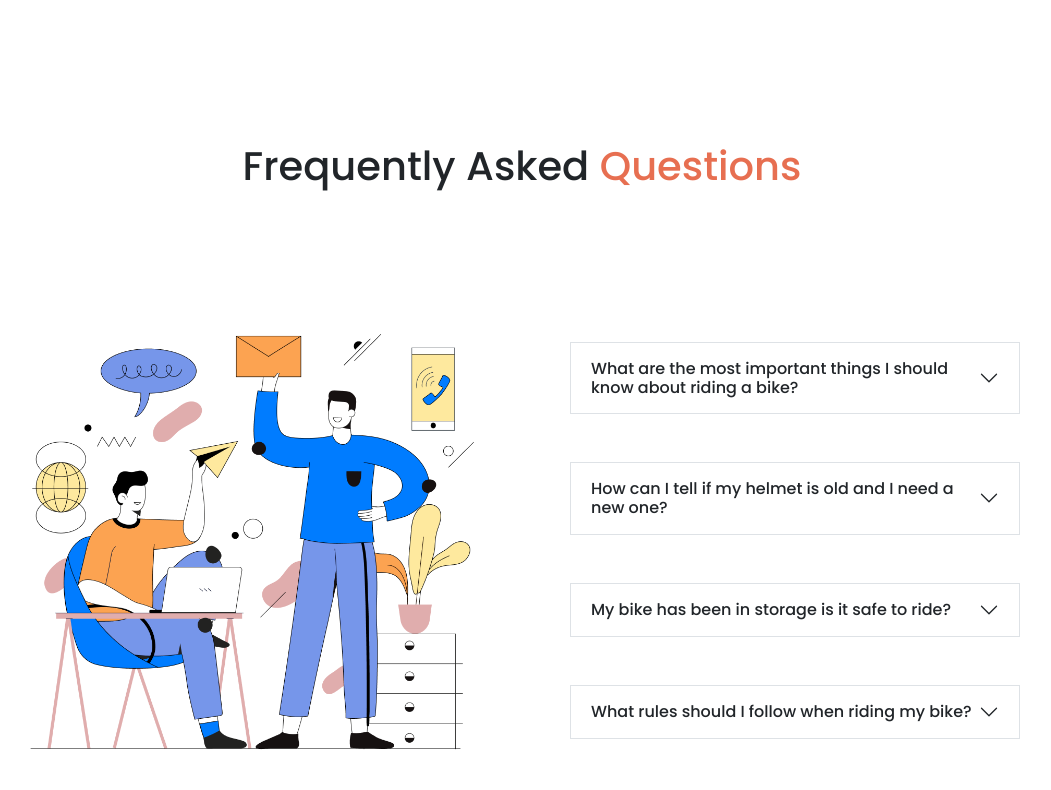
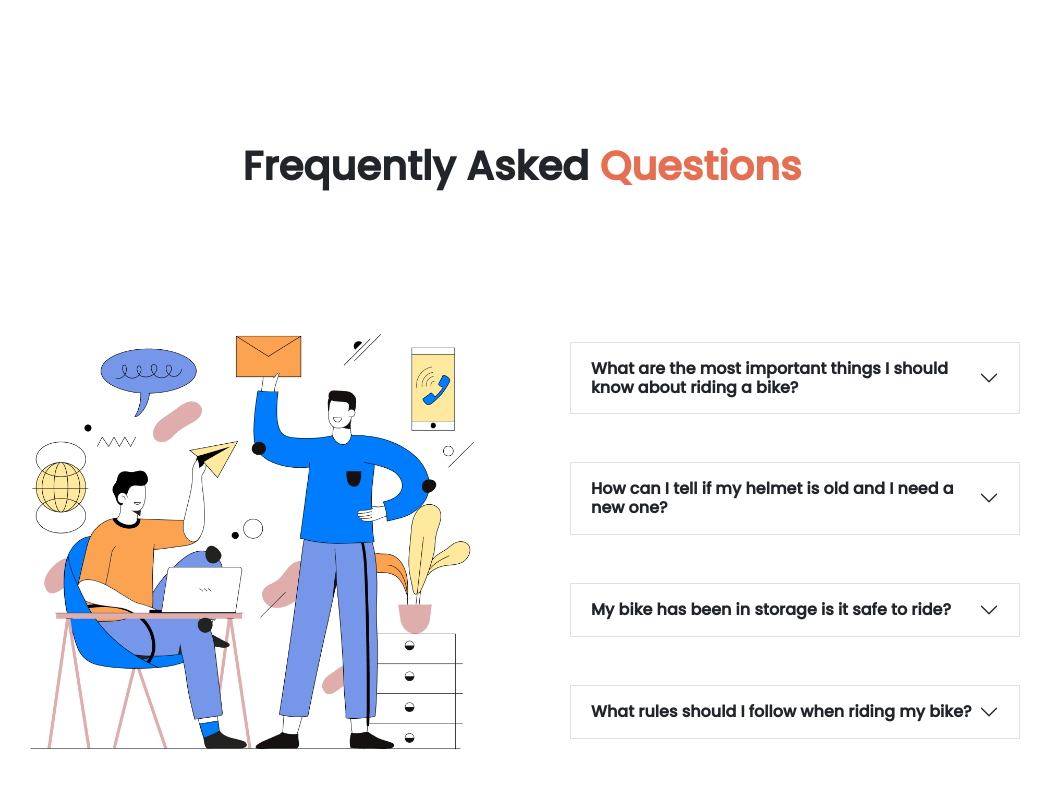
Before and after one commit to AhmedShibbir/honda-cbr-bootstrap-assignment-AhmedShibbir, a plain HTML site: page index.html in a window 1280 px wide. Shown: the part 2679-3469 px from the top of the page, without its empty margins (118-1169 px from the left). Drawn offline with nearby package versions, Linux system fonts and the light colour scheme.

```diff
--- a/index.html
+++ b/index.html
@@ -183,7 +183,7 @@
       <div class="p-5 container-fluid">
         <div class="md:w-50 md:mx-auto">
           <div class="fw-bold d-flex justify-content-center align-items-center">
-            <h1>Happy <span class="honda-text">Clients says</span></h1>
+            <h1 class="fw-bold">Happy <span class="honda-text">Clients says</span></h1>
           </div>
         </div>
       </div>
@@ -259,13 +259,13 @@
       <div class="p-5 container-fluid">
         <div class="md:w-50 md:mx-auto">
           <div class="fw-bold d-flex justify-content-center align-items-center">
-            <h1>Frequently Asked <span class="honda-text">Questions</span></h1>
+            <h1 class="fw-bold">Frequently Asked <span class="honda-text">Questions</span></h1>
           </div>
         </div>
       </div>
       <!-- FAQ body  -->
       <div class="container-fluid my-5">
-        <div class="d-md-flex justify-content-md-between align-items-center g-md-5 position-relative">
+        <div class="d-md-flex justify-content-md-between align-items-center g-md-5">
           <!-- FAQ Image  -->
           <div class="col-md-6">
             <div class="container-fluid d-flex justify-content-center">
@@ -278,7 +278,7 @@
               <div class="accordion accordion-flush" id="accordionFlushExample">
                 <div class="accordion-item my-5 border">
                   <h2 class="accordion-header" id="flush-headingOne">
-                    <button class="accordion-button collapsed" type="button" data-bs-toggle="collapse" data-bs-target="#flush-collapseOne" aria-expanded="false" aria-controls="flush-collapseOne">
+                    <button class="accordion-button collapsed fw-bold" type="button" data-bs-toggle="collapse" data-bs-target="#flush-collapseOne" aria-expanded="false" aria-controls="flush-collapseOne">
                       What are the most important things I should
                       know about riding a bike?
                     </button>
@@ -289,7 +289,7 @@
                 </div>
                 <div class="accordion-item my-5 border">
                   <h2 class="accordion-header" id="flush-headingTwo">
-                    <button class="accordion-button collapsed" type="button" data-bs-toggle="collapse" data-bs-target="#flush-collapseTwo" aria-expanded="false" aria-controls="flush-collapseTwo">
+                    <button class="accordion-button collapsed fw-bold" type="button" data-bs-toggle="collapse" data-bs-target="#flush-collapseTwo" aria-expanded="false" aria-controls="flush-collapseTwo">
                       How can I tell if my helmet is old and I need a
                       new one?
                     </button>
@@ -300,7 +300,7 @@
                 </div>
                 <div class="accordion-item my-5 border">
                   <h2 class="accordion-header" id="flush-headingThree">
-                    <button class="accordion-button collapsed" type="button" data-bs-toggle="collapse" data-bs-target="#flush-collapseThree" aria-expanded="false" aria-controls="flush-collapseThree">
+                    <button class="accordion-button collapsed fw-bold" type="button" data-bs-toggle="collapse" data-bs-target="#flush-collapseThree" aria-expanded="false" aria-controls="flush-collapseThree">
                       My bike has been in storage is it safe to ride?
                     </button>
                   </h2>
@@ -310,7 +310,7 @@
                 </div>
                 <div class="accordion-item my-5 border">
                   <h2 class="accordion-header" id="flush-headingTwo">
-                    <button class="accordion-button collapsed" type="button" data-bs-toggle="collapse" data-bs-target="#flush-collapseTwo" aria-expanded="false" aria-controls="flush-collapseTwo">
+                    <button class="accordion-button collapsed fw-bold" type="button" data-bs-toggle="collapse" data-bs-target="#flush-collapseTwo" aria-expanded="false" aria-controls="flush-collapseTwo">
                       What rules should I follow when riding my bike?
                     </button>
                   </h2>
```
